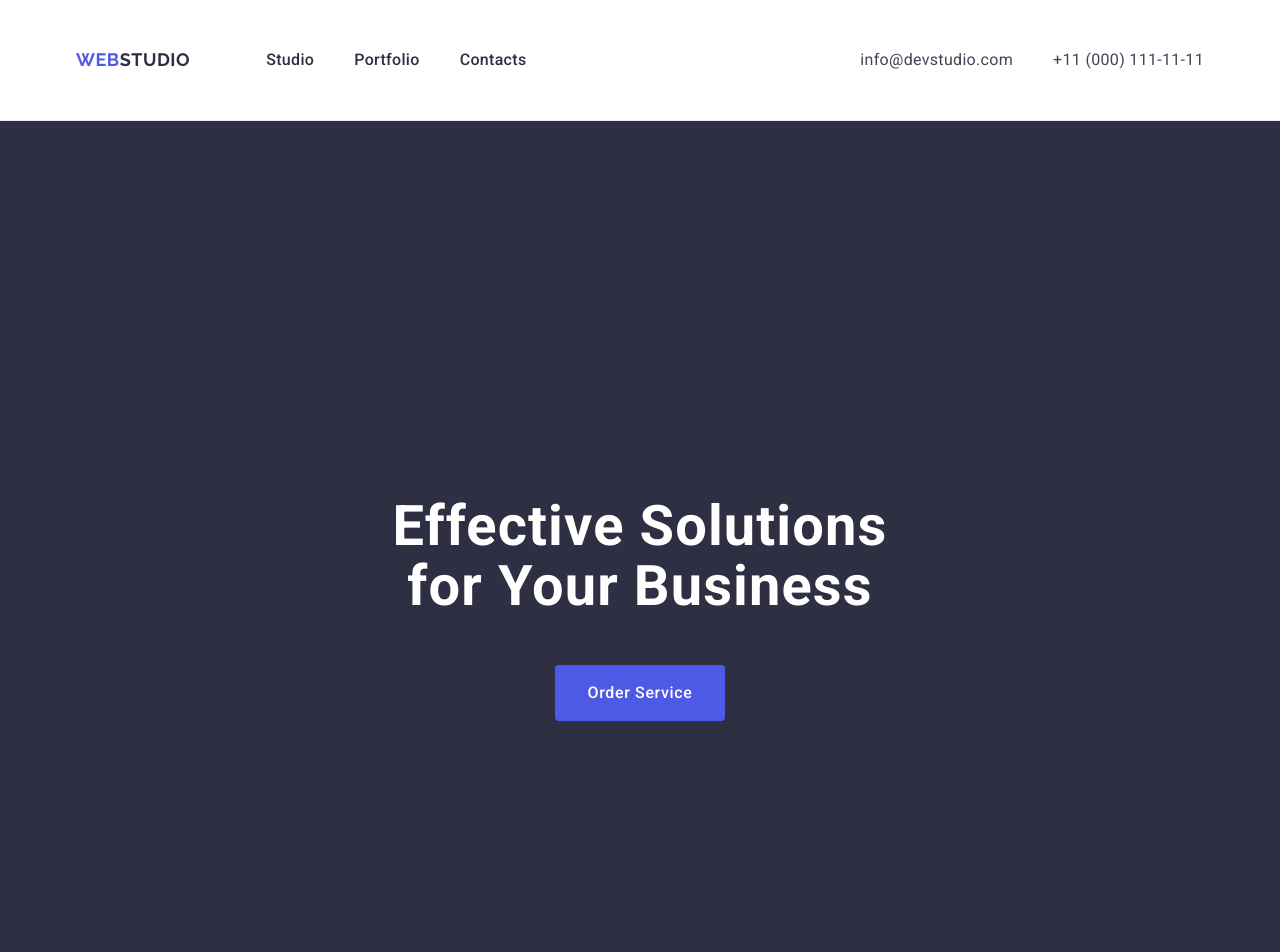
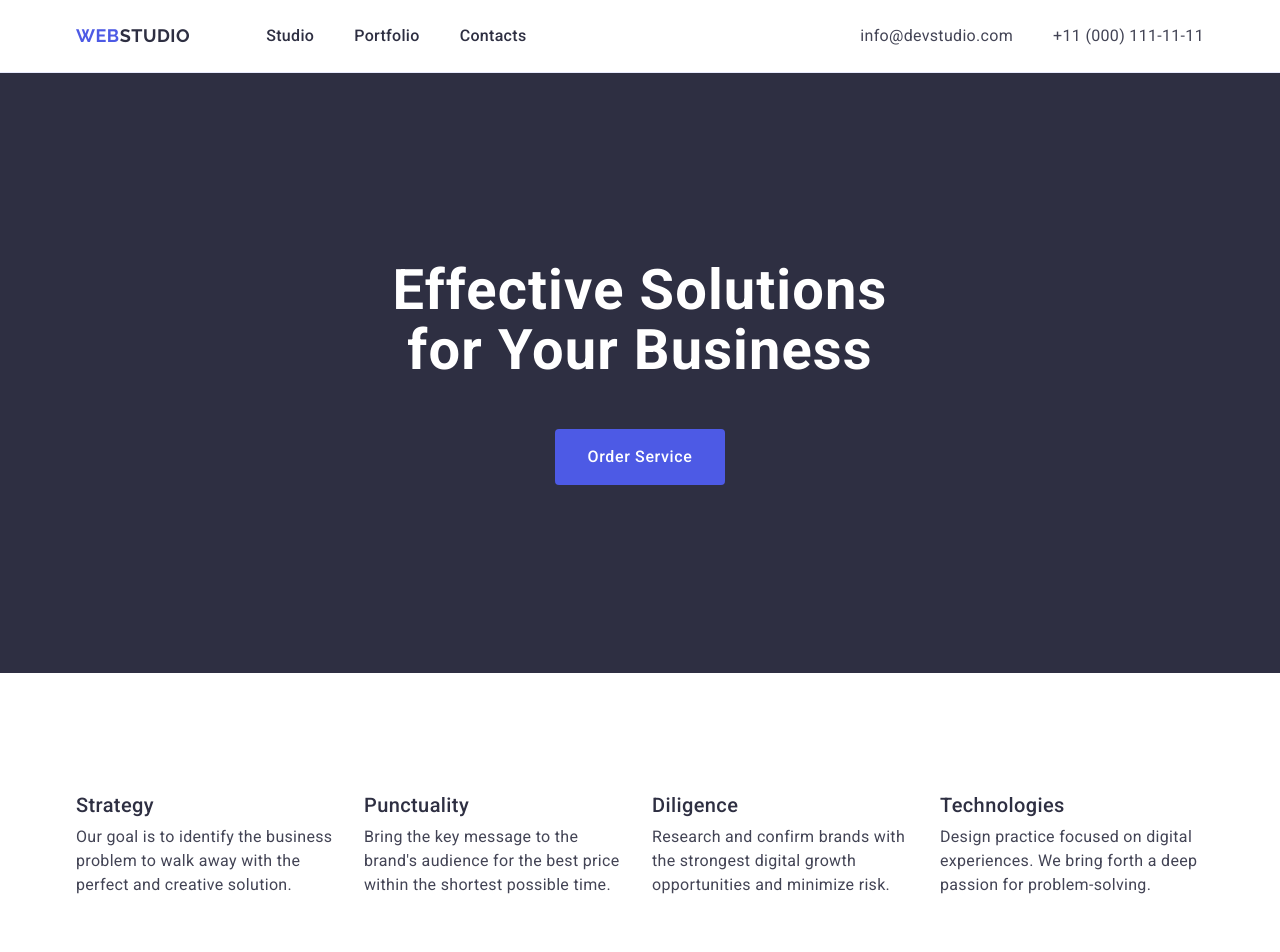
Before and after one commit to Yana-solo/goit-markup-hw-03, a plain HTML site: page index.html in a window 1280 px wide. Shown: the top 952 px of the page. Drawn offline with nearby package versions, Linux system fonts and the light colour scheme.

Commit message:
add initial files

```diff
--- a/css/style.css
+++ b/css/style.css
@@ -41,8 +41,6 @@ img {
 
 .header {
   border-bottom: 1px solid #e7e9fc;
-  padding-top: 24px;
-  padding-bottom: 24px;
 }
 .header-container {
   display: flex;
@@ -124,9 +122,7 @@ button {
 /* #endregion header */
 
 /* #region solutions */
-.solut-context {
-  padding: 188px 316px 188px 316px;
-}
+
 .solutions {
   background-color: #2e2f42;
   padding: 188px 0;
@@ -180,8 +176,6 @@ button {
   background-color: #fcfcfc;
 }
 .list {
-  padding-top: 120px;
-  padding-bottom: 120px;
   display: flex;
   gap: 24px;
 }
@@ -219,7 +213,6 @@ button {
   text-transform: capitalize;
   text-align: center;
   color: #2e2f42;
-  max-width: 162px;
   margin: 0 auto;
   margin-bottom: 72px;
 }
@@ -281,7 +274,6 @@ button {
   text-align: center;
   text-transform: capitalize;
   color: #2e2f42;
-  max-width: 218px;
   margin: 0 auto;
   margin-bottom: 72px;
 }
@@ -334,6 +326,5 @@ button {
   letter-spacing: 0.02em;
   color: #f4f4fd;
   max-width: 264px;
-  padding-top: 16px;
 }
 /* #endregion footer */
```
